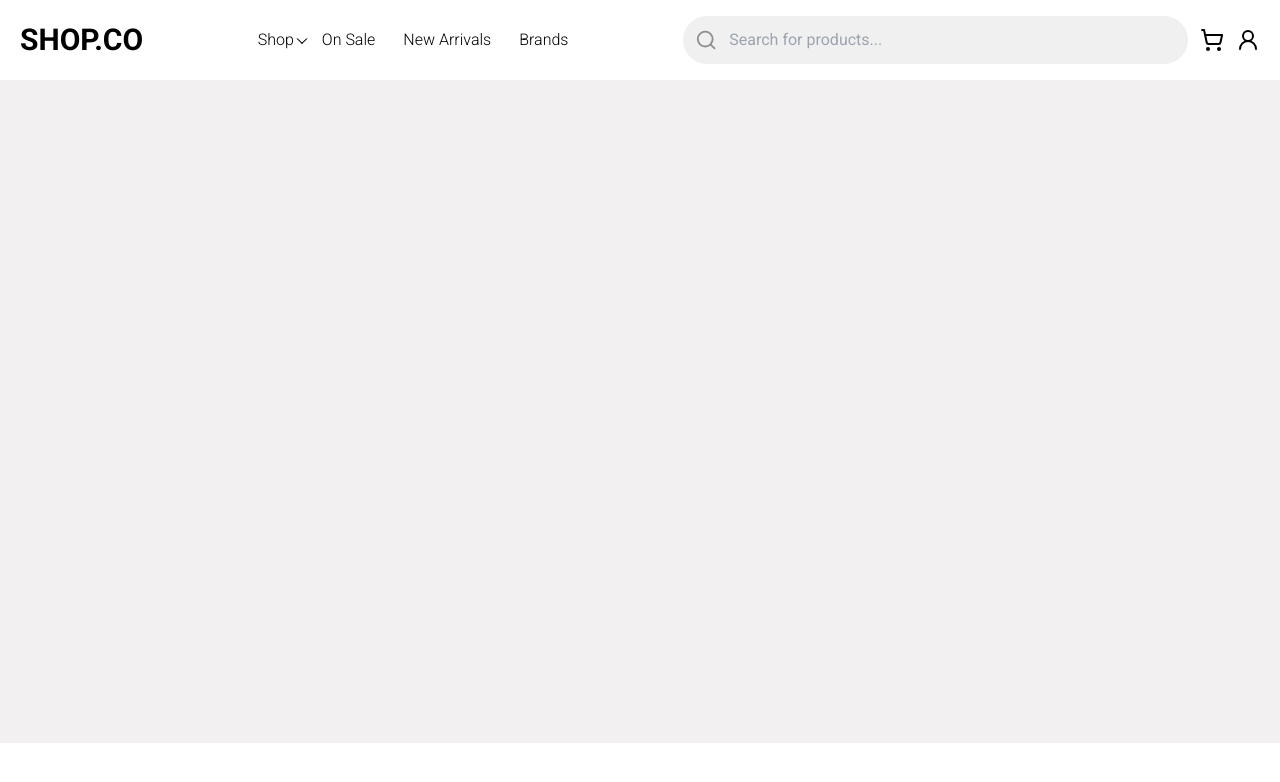
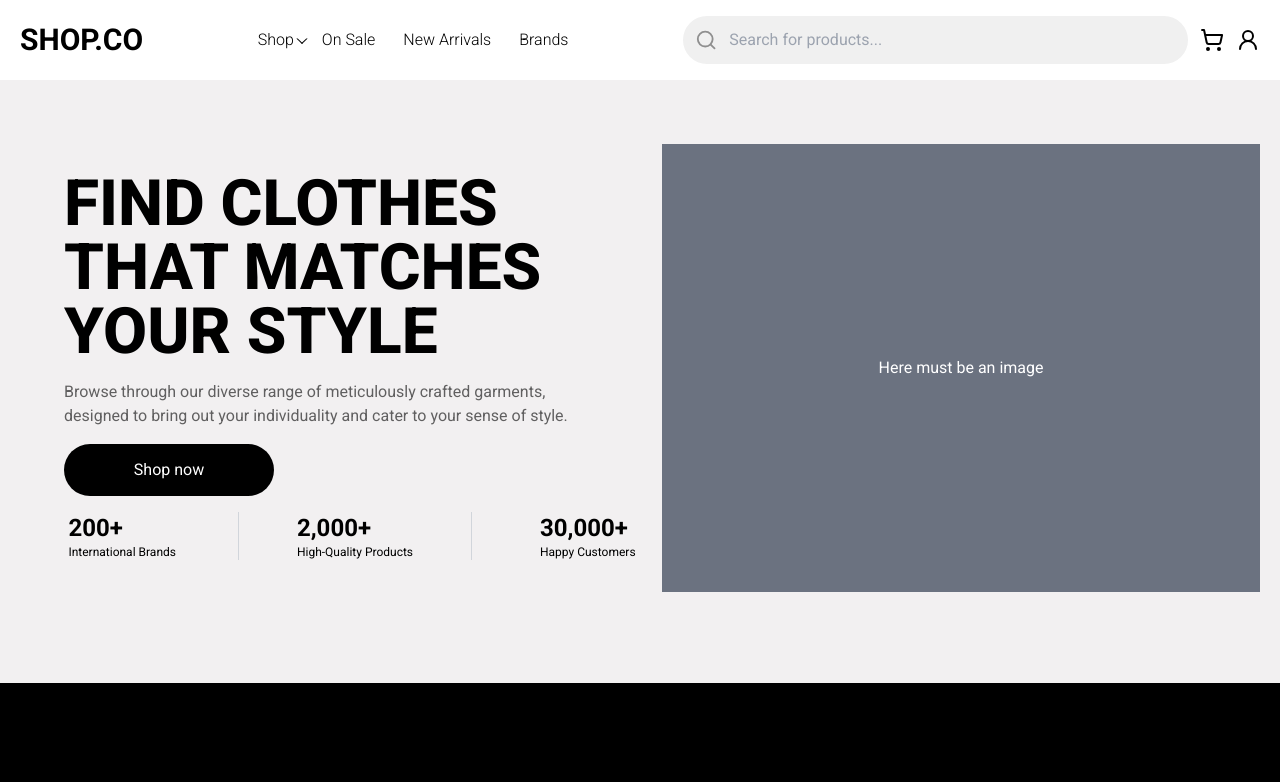
Before and after one commit to Nasrul1221/mobile-first-shop, a React (Vite) app: page / in a window 1280 px wide. Shown: the top 782 px of the page. Built offline with nearby package versions, Linux system fonts and the light colour scheme.

Commit message:
Refactor Home component structure, add TitlePage and Break components

```diff
--- a/src/layout/Header.jsx
+++ b/src/layout/Header.jsx
@@ -20,7 +20,7 @@ export default function Header() {
   };
 
   return (
-    <header className="px-5 py-10 flex items-center h-7 gap-x-5 fixed left-0 right-0 bg-white">
+    <header className="px-5 py-10 flex items-center h-7 gap-x-5 fixed left-0 right-0 bg-white z-50">
       <button onClick={handleClick} className="md:hidden">
         {isOpen ? <X /> : <Menu />}
       </button>
--- a/src/pages/Home.jsx
+++ b/src/pages/Home.jsx
@@ -1,15 +1,12 @@
 import React from "react";
+import TitlePage from "./Home/TitlePage";
+import Break from "./Home/Break";
 
 export default function Home() {
   return (
-    <section className="bg-[#F2F0F1] h-[853px] w-full md:h-[663px]">
-      <div>
-        <h1></h1>
-        <p></p>
-        <button></button>
-      </div>
-      <div></div>
-      <div></div>
-    </section>
+    <div>
+      <TitlePage />
+      <Break />
+    </div>
   );
 }
--- /dev/null
+++ b/src/pages/Home/Break.jsx
@@ -0,0 +1,7 @@
+import React from "react";
+
+export default function Break() {
+  return (
+    <section className="max-w-full w-full bg-black h-[146] md:h-[122px] m-0 p-0"></section>
+  );
+}
--- /dev/null
+++ b/src/pages/Home/TitlePage.jsx
@@ -0,0 +1,48 @@
+import React from "react";
+
+export default function TitlePage() {
+  return (
+    <section className="bg-[#F2F0F1] h-[853px] w-full md:h-[603px] pt-5 pl-5 pr-5 md:pt-16 md:pl-16 md-pr-16 md:grid md:grid-cols-2">
+      <div>
+        <div>
+          <h1 className="text-4xl md:text-[64px] font-extrabold w-[315px] md:w-[577px] leading-[34px] md:leading-[64px] mt-7">
+            FIND CLOTHES THAT MATCHES YOUR STYLE
+          </h1>
+          <p className="text-sm opacity-60 md:text-base md:max-w-[545px] md:w-full mt-4">
+            Browse through our diverse range of meticulously crafted garments,
+            designed to bring out your individuality and cater to your sense of
+            style.
+          </p>
+          <button className="bg-black max-w-[358px] md:max-w-[210px] w-full h-[52px] rounded-full text-white mt-4 hover:bg-[#1d1d1d] active:bg-[#232323] duration-200">
+            Shop now
+          </button>
+        </div>
+        <div className="grid grid-cols-3 md:grid-cols-5 md:grid-rows-1 place-items-center mt-4 gap-y-2 mr-4">
+          <div>
+            <strong className="text-2xl">200+</strong>
+            <p className="text-xs text-nowrap">International Brands</p>
+          </div>
+
+          <div className="h-full w-[1px] bg-gray-300"></div>
+
+          <div>
+            <strong className="text-2xl">2,000+</strong>
+            <p className="text-xs text-nowrap">High-Quality Products</p>
+          </div>
+
+          <div className="hidden md:block h-full w-[1px] bg-gray-300"></div>
+
+          <div className="col-span-3 md:col-span-1">
+            <strong className="text-2xl">30,000+</strong>
+            <p className="text-xs text-nowrap">Happy Customers</p>
+          </div>
+        </div>
+      </div>
+      <div className="w-full max-h-[448px] h-full">
+        <div className="bg-gray-500 w-full h-full flex items-center justify-center">
+          <p className="text-white">Here must be an image</p>
+        </div>
+      </div>
+    </section>
+  );
+}
```
